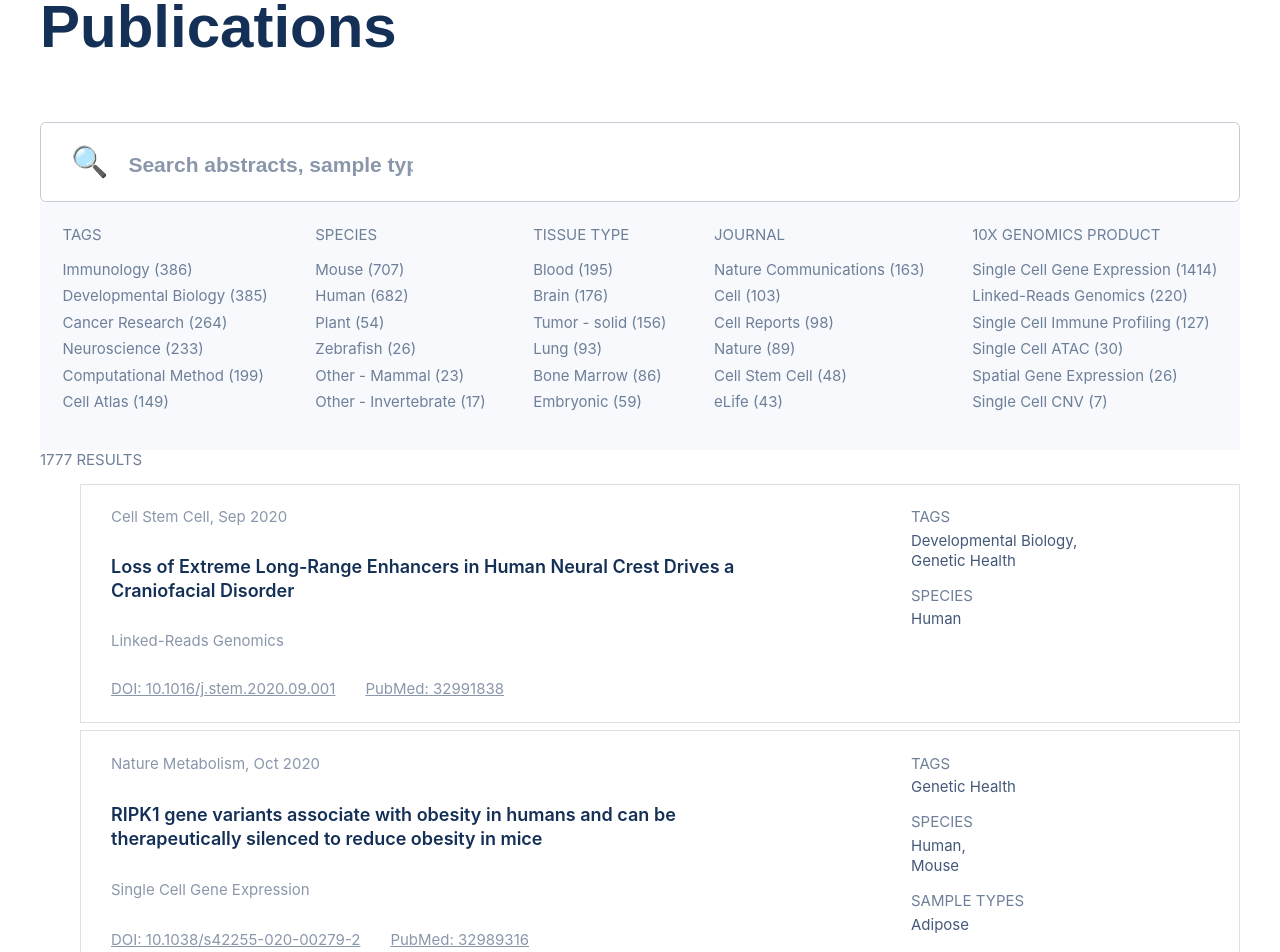
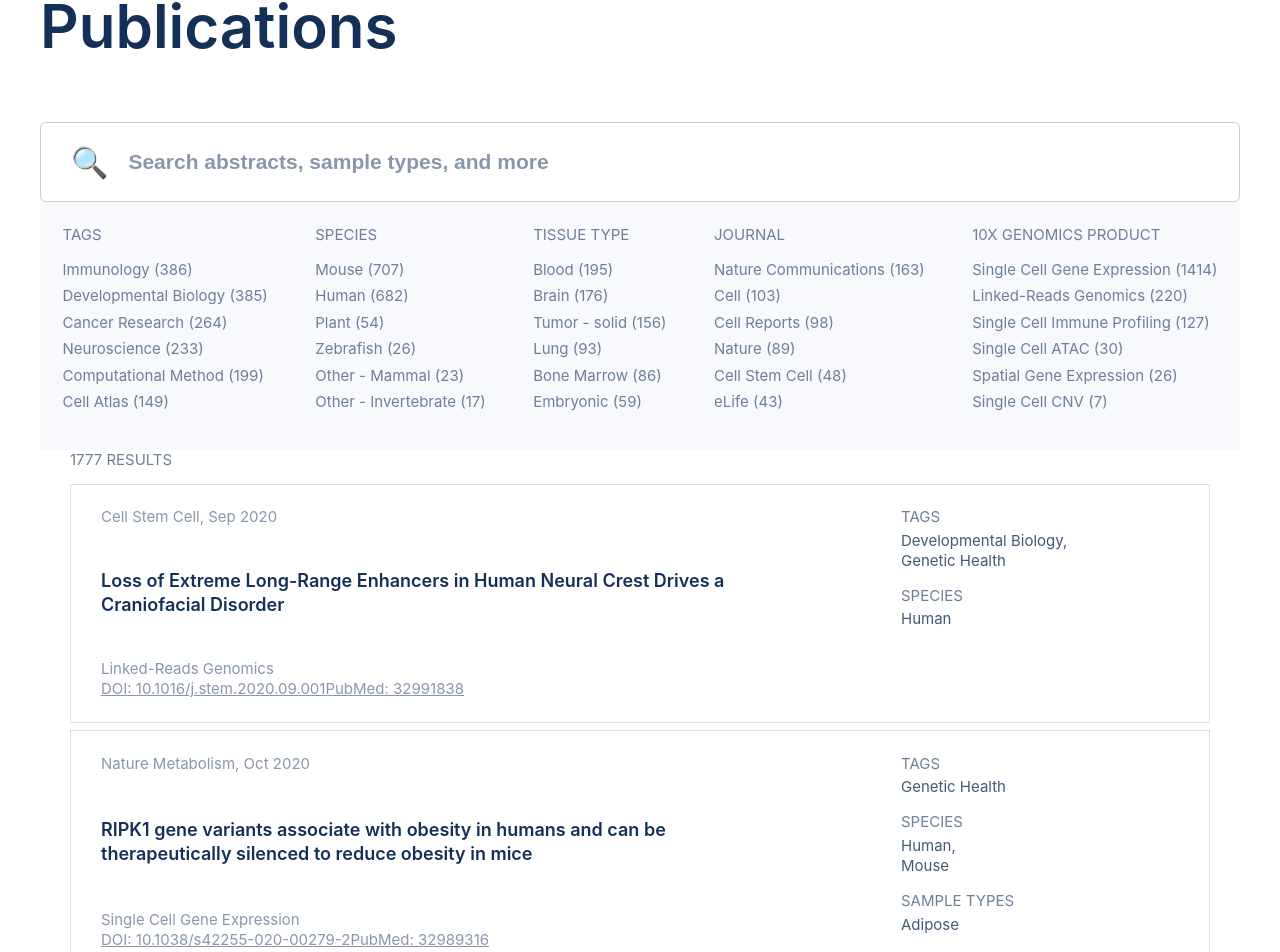
Before and after one commit to cameronhilton/10x-genomics-clone, a Next.js app: page / in a window 1280 px wide. Shown: the part 140-1092 px from the top of the page. Built offline with nearby package versions, Linux system fonts and the light colour scheme.

Commit message:
Fix Card, Search layouts

```diff
--- a/components/Card.jsx
+++ b/components/Card.jsx
@@ -35,8 +35,8 @@ const Card = ({ card }) => {
       <div className={styles.articleInfo}>
         <div>{card.journal}, {journalDate}</div>
         <div className={styles.articleTitle}>{card.title}</div>
-        <div>{card.productGroups ? card.productGroups[0] : 'No product group given'}</div>
         <cite>
+          <div>{card.productGroups ? card.productGroups[0] : 'No product group given'}</div>
           <span>
             {card.doi &&
               <a
--- a/components/Results.jsx
+++ b/components/Results.jsx
@@ -22,7 +22,7 @@ const Results = ({ data }) => {
         <div className={styles.cardHeader}>
           <div>{nbHits} RESULTS</div>
         </div>
-        <ul>
+        <ul className={styles.cards}>
           {
             Object.keys(hits).map(hit => (
               <Card key={hits[hit].objectID} card={hits[hit]} />
--- a/components/Search.jsx
+++ b/components/Search.jsx
@@ -10,8 +10,8 @@ export default class Search extends React.Component {
     const { query } = this.state;
 
     return (
-      <div className={styles.search}>
-        <form>
+      <form>
+        <div className={styles.search}>
           <span className={styles.searchIcon}>&#128269;</span>
           <input
             className={styles.searchBox}
@@ -21,8 +21,8 @@ export default class Search extends React.Component {
             value={query}
             onChange={(e) => this.setState({query: e.target.value})}
           />
-        </form>
-      </div>
+        </div>
+      </form>
     );
   }
 
--- a/styles/Home.module.scss
+++ b/styles/Home.module.scss
@@ -12,7 +12,6 @@
   min-height: 192px;
 
   .pageTitle {
-    font-family: Calibre, sans-serif;
     font-weight: 600;
     font-size: 4rem;
     color: $dark-text;
--- a/styles/Results.module.scss
+++ b/styles/Results.module.scss
@@ -18,4 +18,12 @@
       }
     }
   }
+
+  .cardHeader {
+    padding: 0 2rem;
+  }
+
+  .cards {
+    padding: 0 2rem;
+  }
 }
--- a/styles/Search.module.scss
+++ b/styles/Search.module.scss
@@ -18,15 +18,20 @@
   .searchBox {
     padding: 5px;
     border: none;
-    font-family: Calibre, sans-serif;
     font-size: 1.4rem;
     font-weight: bold;
-    flex-grow: 1;
+    width: 100%;
 
     &::placeholder {
-      width: 100%;
       color: $lighter-text;
       opacity: 1; // firefox
+      overflow: hidden;
+      text-overflow: ellipsis;
+      white-space: nowrap;
+    }
+
+    &::-webkit-search-cancel-button {
+      cursor: pointer;
     }
   }
 
--- a/styles/globals.scss
+++ b/styles/globals.scss
@@ -4,7 +4,7 @@ html,
 body {
   padding: 0;
   margin: 0;
-  font-family: -apple-system, BlinkMacSystemFont, Segoe UI, Roboto, Oxygen,
+  font-family: Calibre, -apple-system, BlinkMacSystemFont, Segoe UI, Roboto, Oxygen,
     Ubuntu, Cantarell, Fira Sans, Droid Sans, Helvetica Neue, sans-serif;
     -webkit-font-smoothing: antialiased;
   font-size: $base-rem;
@@ -16,6 +16,10 @@ a {
   text-decoration: none;
 }
 
+cite {
+  font-style: normal;
+}
+
 ul {
   list-style: none;
 }
```
Also changed, not shown: 1 other file (tests, documents, lock files or other folders).
